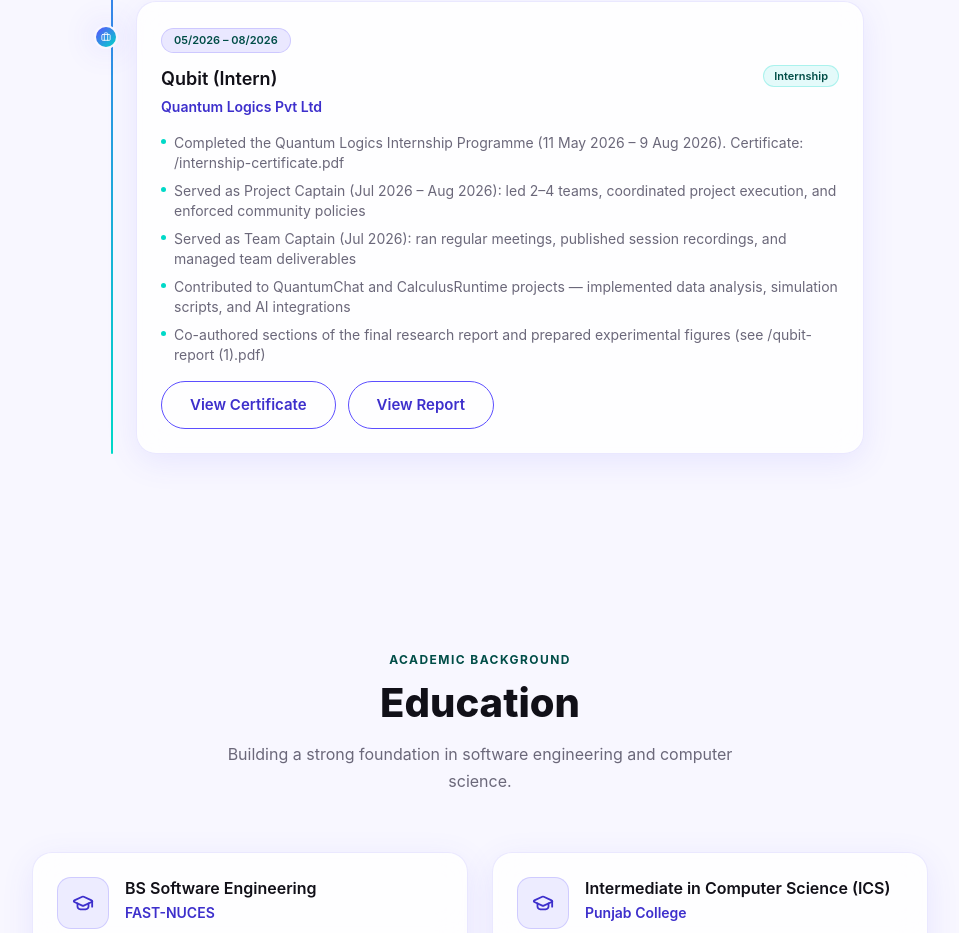
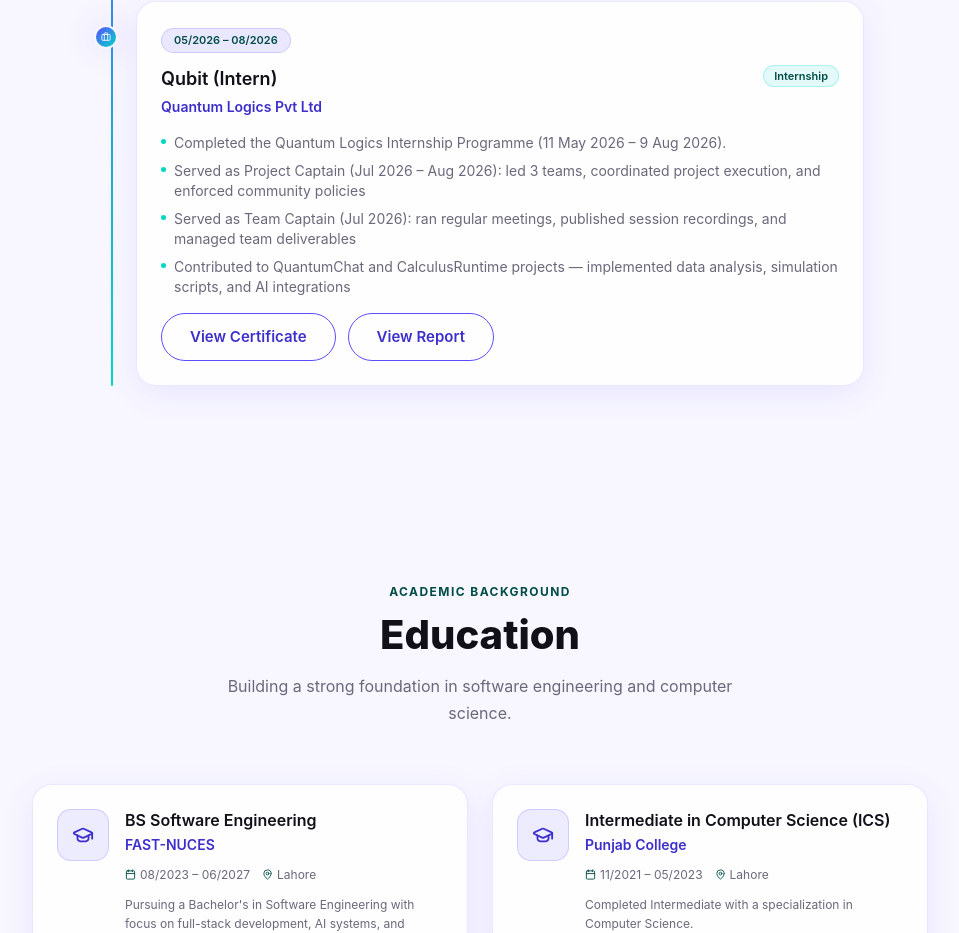
Before and after one commit to MuhammadZaighamAsif/Portfolio, a React (Vite) app: page / in a window 1280 px wide. Shown: the part 4020-4953 px from the top of the page, without its empty margins (160-1119 px from the left). Built offline with nearby package versions, Linux system fonts and the light colour scheme; no server answers; what @enter-pro/analytics-sdk would draw is missing.

Commit message:
changed it

```diff
--- a/src/data/portfolio.ts
+++ b/src/data/portfolio.ts
@@ -176,11 +176,11 @@
     type: "Internship",
     duration: "05/2026 – 08/2026",
     bullets: [
-      "Completed the Quantum Logics Internship Programme (11 May 2026 – 9 Aug 2026). Certificate: /internship-certificate.pdf",
-      "Served as Project Captain (Jul 2026 – Aug 2026): led 2–4 teams, coordinated project execution, and enforced community policies",
+      "Completed the Quantum Logics Internship Programme (11 May 2026 – 9 Aug 2026). ",
+      "Served as Project Captain (Jul 2026 – Aug 2026): led 3 teams, coordinated project execution, and enforced community policies",
       "Served as Team Captain (Jul 2026): ran regular meetings, published session recordings, and managed team deliverables",
       "Contributed to QuantumChat and CalculusRuntime projects — implemented data analysis, simulation scripts, and AI integrations",
-      "Co-authored sections of the final research report and prepared experimental figures (see /qubit-report (1).pdf)",
+
     ],
   },
 ];
```
